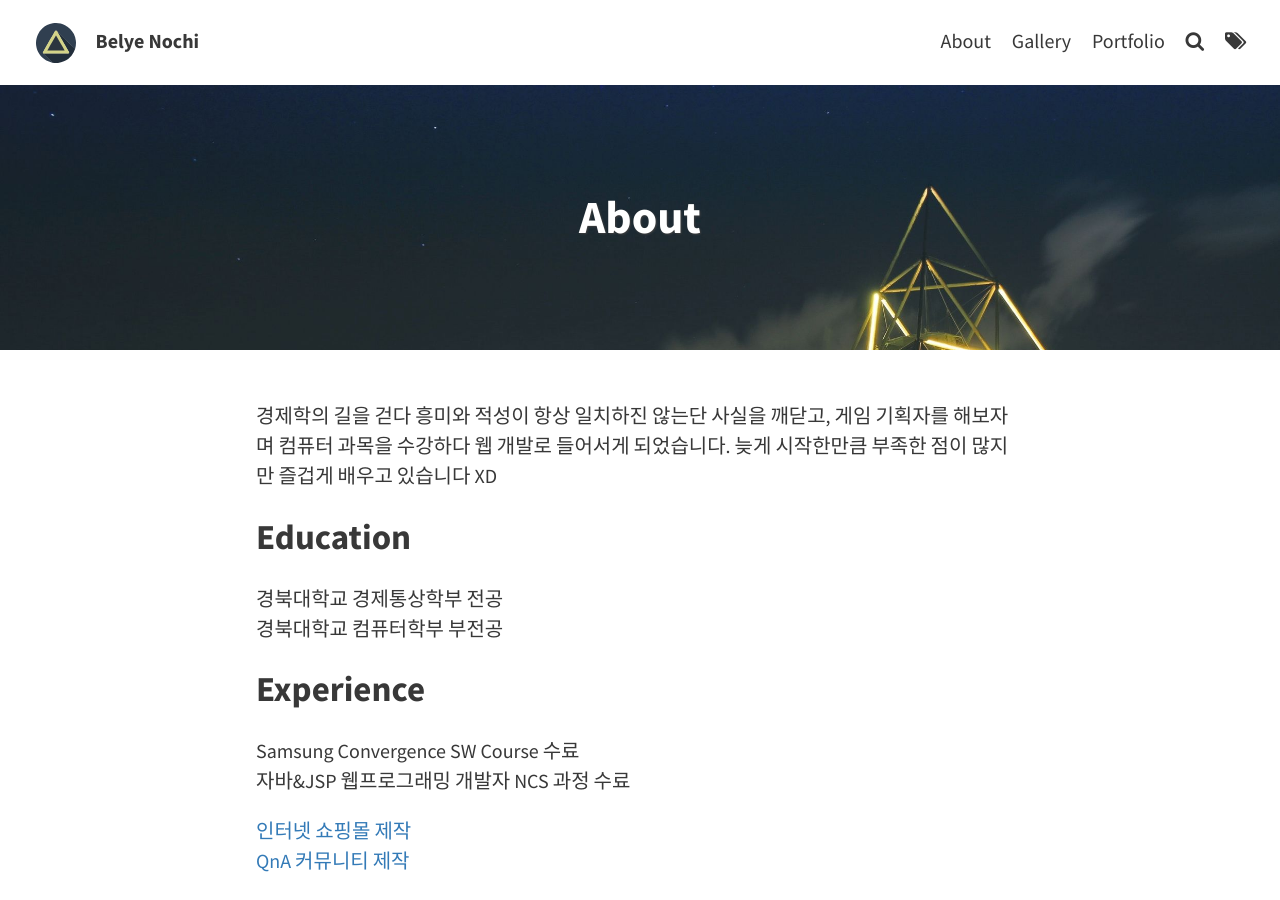
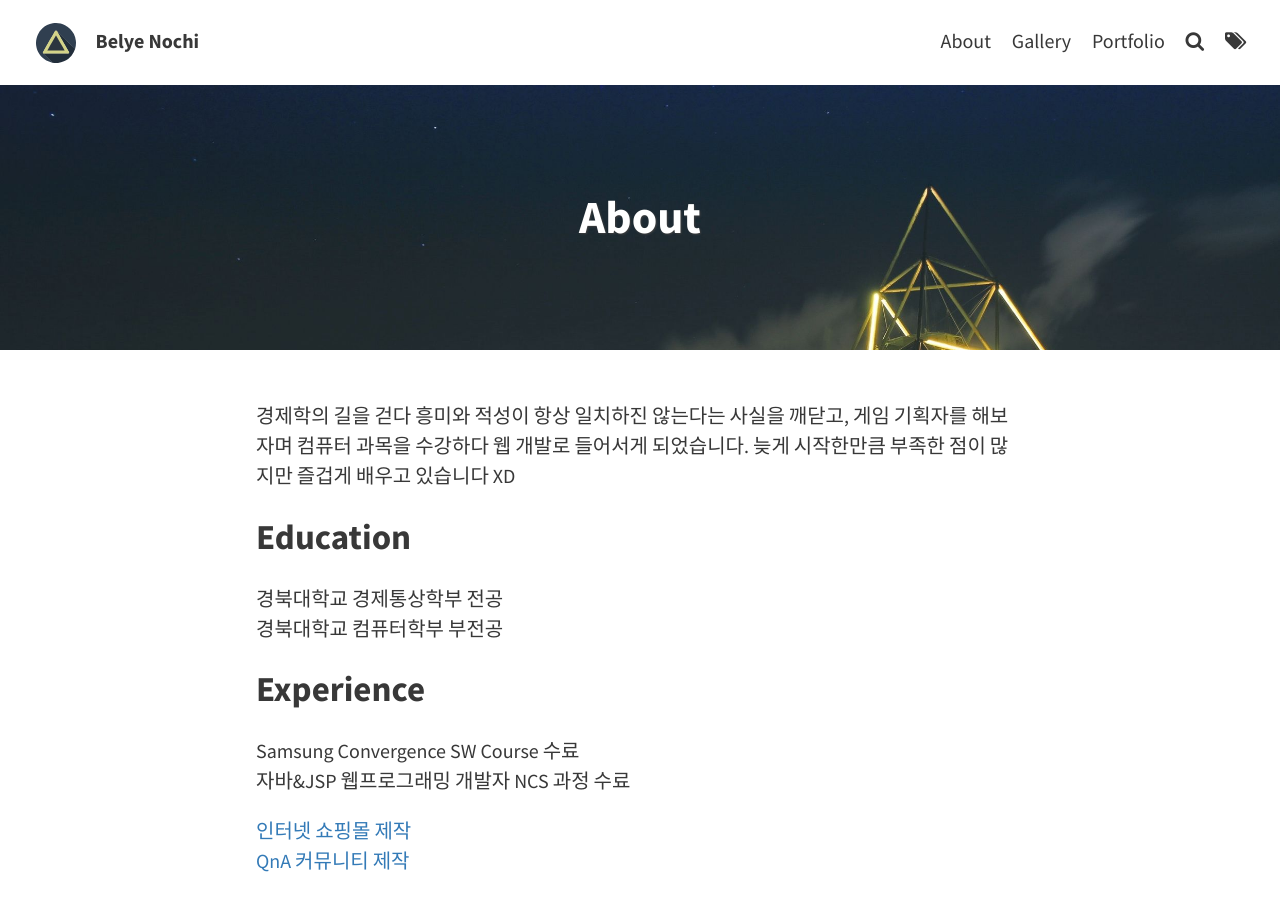
Before and after one commit to clemado1/blog-old, a Jekyll site: the page built from about.md, in a window 1280 px wide and 900 px high. Built offline with Jekyll 4.4.1, drawn with Linux system fonts in a browser that asks for light colours.

```diff
--- a/about.md
+++ b/about.md
@@ -5,7 +5,7 @@ permalink: /about/
 feature-img: "assets/img/pexels/triangular.jpeg"
 tags: [About]
 ---
-경제학의 길을 걷다 흥미와 적성이 항상 일치하진 않는단 사실을 깨닫고, 게임 기획자를 해보자며 컴퓨터 과목을 수강하다 웹 개발로 들어서게 되었습니다. 늦게 시작한만큼 부족한 점이 많지만 즐겁게 배우고 있습니다 XD
+경제학의 길을 걷다 흥미와 적성이 항상 일치하진 않는다는 사실을 깨닫고, 게임 기획자를 해보자며 컴퓨터 과목을 수강하다 웹 개발로 들어서게 되었습니다. 늦게 시작한만큼 부족한 점이 많지만 즐겁게 배우고 있습니다 XD
 
 ## Education
 경북대학교 경제통상학부 전공
```
Also changed, not shown: _portfolio/farmparm.md (+1 -1 lines), _posts/2018-09-30-AWS&ubuntu-서버-다운-해결-여정.md (+1 -1 lines), assets/img/pexels/slide1.PNG (deleted), assets/img/pexels/slide3.PNG (deleted), assets/img/pexels/slide4.PNG (deleted), assets/img/pexels/slide5.PNG (deleted), assets/img/pexels/slide6.PNG (deleted), assets/img/pexels/slide7.PNG (deleted), assets/img/pexels/slide8.PNG (deleted), assets/img/portfolio/farmparm2.png (added).
